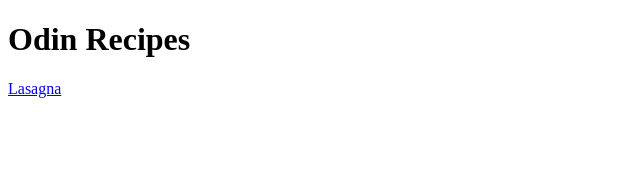
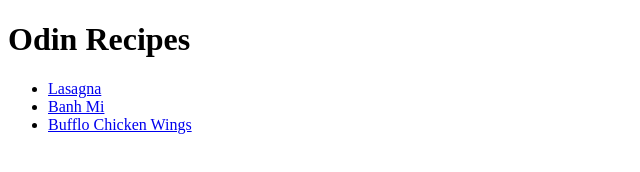
Before and after one commit to paul-hoangdev/odin-recipes, a plain HTML site: page index.html in a window 1280 px wide. Shown: the whole page, without its empty margins (0-640 px from the left). Drawn offline with Linux system fonts and the light colour scheme.

Commit message:
Edit index.htmt

```diff
--- a/index.html
+++ b/index.html
@@ -6,6 +6,10 @@
     </head>
     <body>
         <h1>Odin Recipes</h1>
-        <a href="recipes/lasagna.html">Lasagna</a>
+        <ul>
+            <li><a href="recipes/lasagna.html">Lasagna</a></li>
+            <li><a href="recipes/banhmi.html">Banh Mi</a></li>
+            <li><a href="recipes/buffalowings.html">Bufflo Chicken Wings</a></li>
+        </ul>
     </body>
 </html>
```
